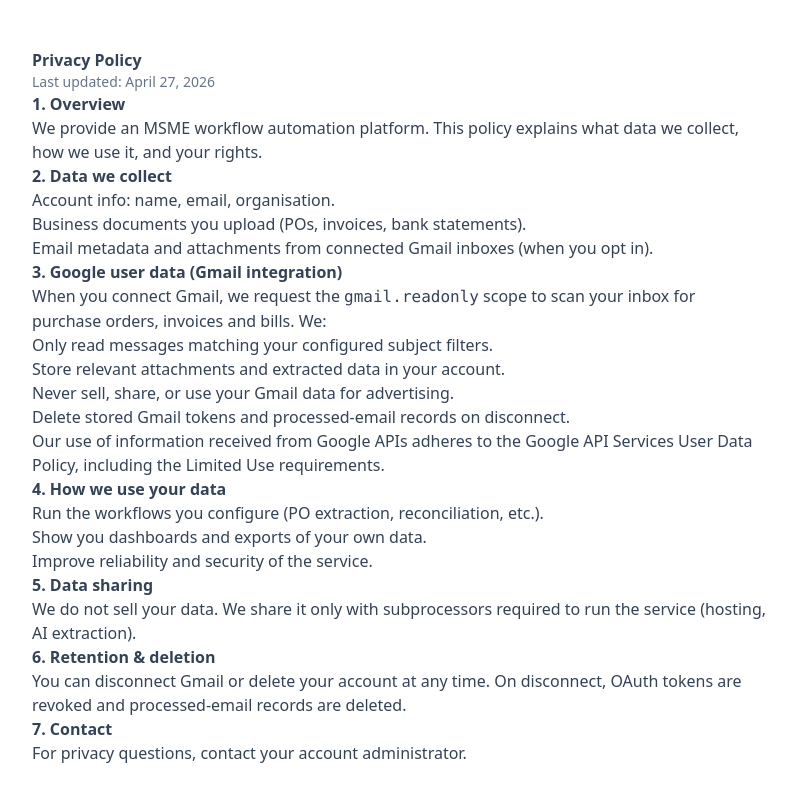
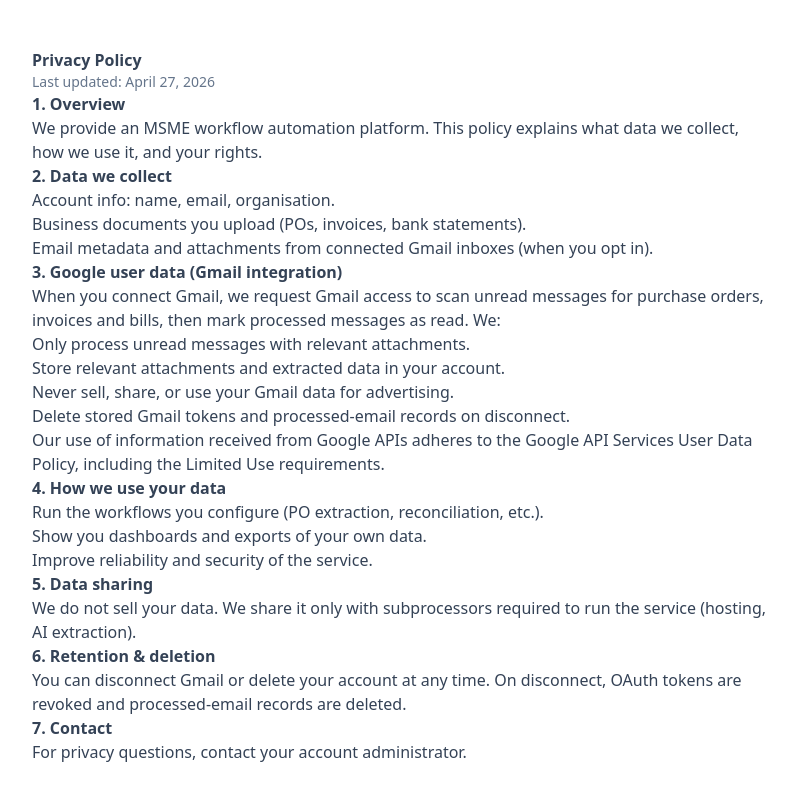
Before and after one commit to 1ds24ec075-blip/flow-master, a React (Vite) app: page /privacy in a window 1280 px wide. Shown: the top 802 px of the page, without its empty margins (240-1036 px from the left). Built offline with nearby package versions, Linux system fonts and the light colour scheme.

Commit message:
Changes
Co-authored-by: 1ds24ec075-blip <247358073+1ds24ec075-blip@users.noreply.github.com>

```diff
--- a/src/pages/Privacy.tsx
+++ b/src/pages/Privacy.tsx
@@ -19,11 +19,11 @@ const Privacy = () => {
 
       <h2>3. Google user data (Gmail integration)</h2>
       <p>
-        When you connect Gmail, we request the <code>gmail.readonly</code> scope to
-        scan your inbox for purchase orders, invoices and bills. We:
+        When you connect Gmail, we request Gmail access to scan unread messages for
+        purchase orders, invoices and bills, then mark processed messages as read. We:
       </p>
       <ul>
-        <li>Only read messages matching your configured subject filters.</li>
+        <li>Only process unread messages with relevant attachments.</li>
         <li>Store relevant attachments and extracted data in your account.</li>
         <li>Never sell, share, or use your Gmail data for advertising.</li>
         <li>Delete stored Gmail tokens and processed-email records on disconnect.</li>
```
